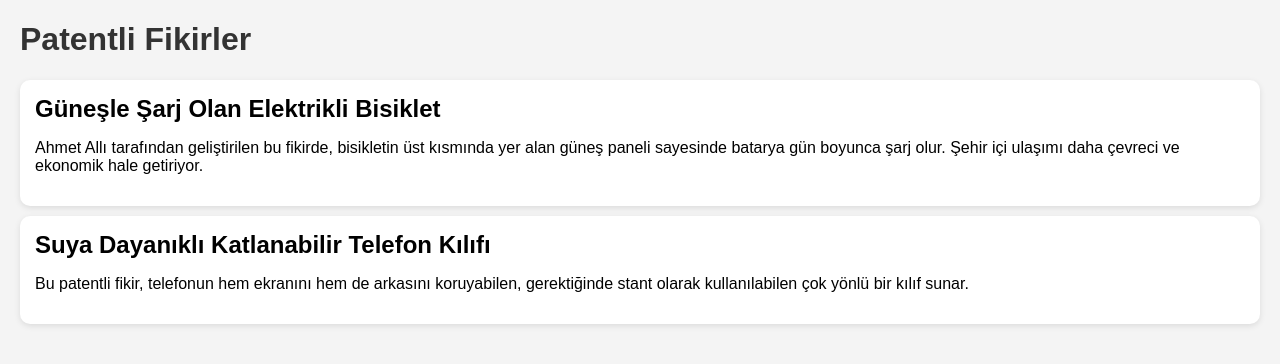
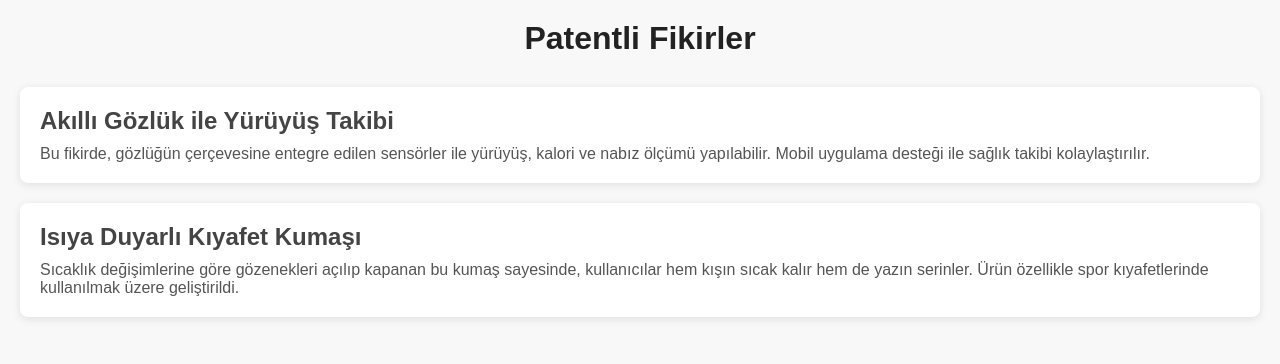
Before and after one commit to Teo-Kan/proje-pazari, a plain HTML site: page patentli fikirler.html in a window 1280 px wide. Drawn offline with Linux system fonts and the light colour scheme.

Commit message:
patentli fikirler.html

```diff
--- a/patentli fikirler.html
+++ b/patentli fikirler.html
@@ -1,42 +1,56 @@
 <!DOCTYPE html>
 <html lang="tr">
 <head>
-  <meta charset="UTF-8" />
-  <meta name="viewport" content="width=device-width, initial-scale=1.0"/>
+  <meta charset="UTF-8">
   <title>Patentli Fikirler</title>
   <style>
+    * {
+      margin: 0;
+      padding: 0;
+      box-sizing: border-box;
+    }
     body {
       font-family: Arial, sans-serif;
-      margin: 20px;
-      background-color: #f4f4f4;
+      background-color: #f8f8f8;
+      padding: 20px;
+    }
+    header {
+      text-align: center;
+      margin-bottom: 30px;
     }
     h1 {
-      color: #333;
+      color: #222;
     }
-    .fikir-karti {
-      background: white;
-      padding: 15px;
-      margin: 10px 0;
-      border-radius: 10px;
-      box-shadow: 0 2px 6px rgba(0,0,0,0.1);
+    .fikir {
+      background-color: white;
+      border-radius: 8px;
+      padding: 20px;
+      margin-bottom: 20px;
+      box-shadow: 0 2px 8px rgba(0, 0, 0, 0.1);
     }
-    .fikir-karti h2 {
-      margin: 0 0 10px;
+    .fikir h2 {
+      margin-bottom: 10px;
+      color: #444;
+    }
+    .fikir p {
+      color: #555;
     }
   </style>
 </head>
 <body>
 
-  <h1>Patentli Fikirler</h1>
+  <header>
+    <h1>Patentli Fikirler</h1>
+  </header>
 
-  <div class="fikir-karti">
-    <h2>Güneşle Şarj Olan Elektrikli Bisiklet</h2>
-    <p>Ahmet Allı tarafından geliştirilen bu fikirde, bisikletin üst kısmında yer alan güneş paneli sayesinde batarya gün boyunca şarj olur. Şehir içi ulaşımı daha çevreci ve ekonomik hale getiriyor.</p>
+  <div class="fikir">
+    <h2>Akıllı Gözlük ile Yürüyüş Takibi</h2>
+    <p>Bu fikirde, gözlüğün çerçevesine entegre edilen sensörler ile yürüyüş, kalori ve nabız ölçümü yapılabilir. Mobil uygulama desteği ile sağlık takibi kolaylaştırılır.</p>
   </div>
 
-  <div class="fikir-karti">
-    <h2>Suya Dayanıklı Katlanabilir Telefon Kılıfı</h2>
-    <p>Bu patentli fikir, telefonun hem ekranını hem de arkasını koruyabilen, gerektiğinde stant olarak kullanılabilen çok yönlü bir kılıf sunar.</p>
+  <div class="fikir">
+    <h2>Isıya Duyarlı Kıyafet Kumaşı</h2>
+    <p>Sıcaklık değişimlerine göre gözenekleri açılıp kapanan bu kumaş sayesinde, kullanıcılar hem kışın sıcak kalır hem de yazın serinler. Ürün özellikle spor kıyafetlerinde kullanılmak üzere geliştirildi.</p>
   </div>
 
 </body>
```
